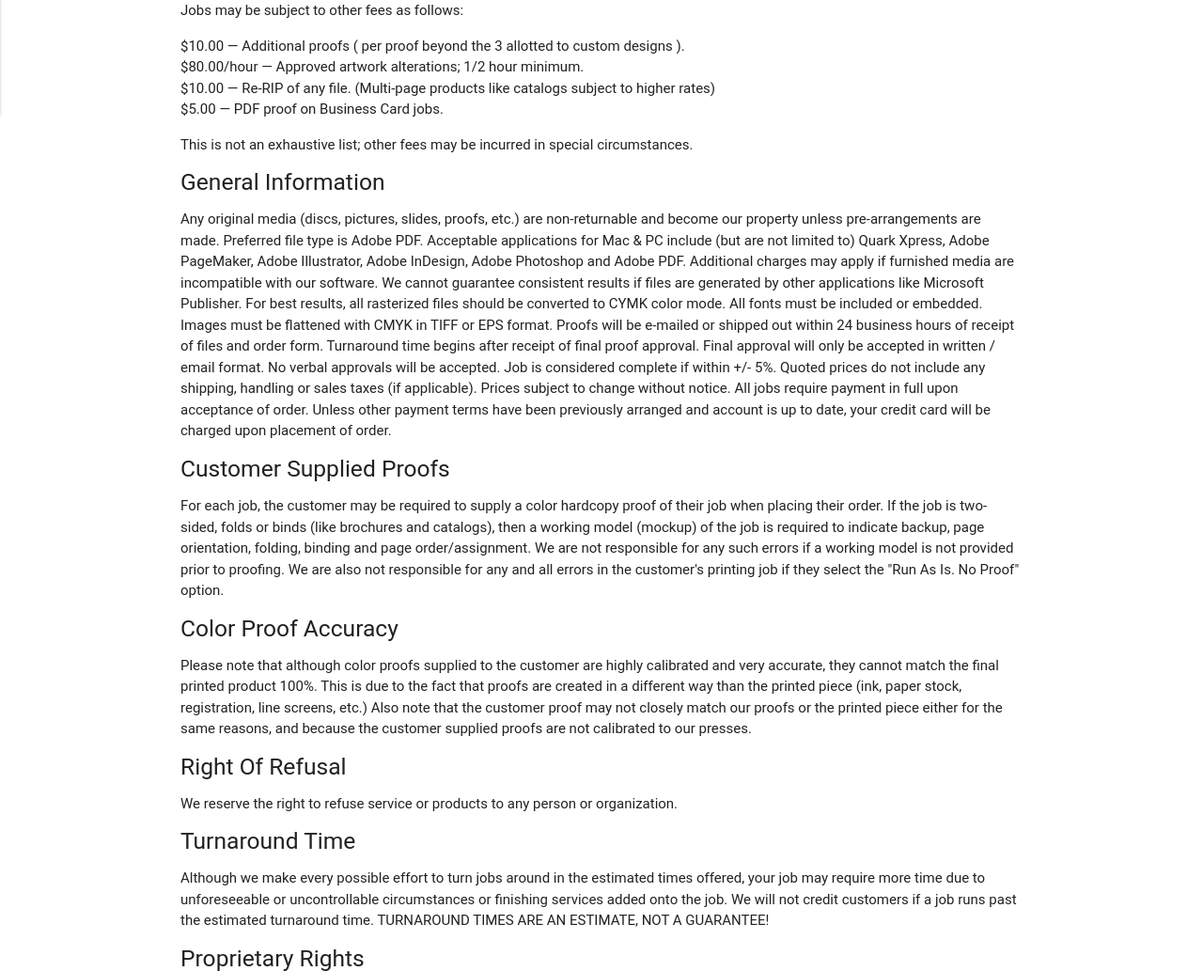
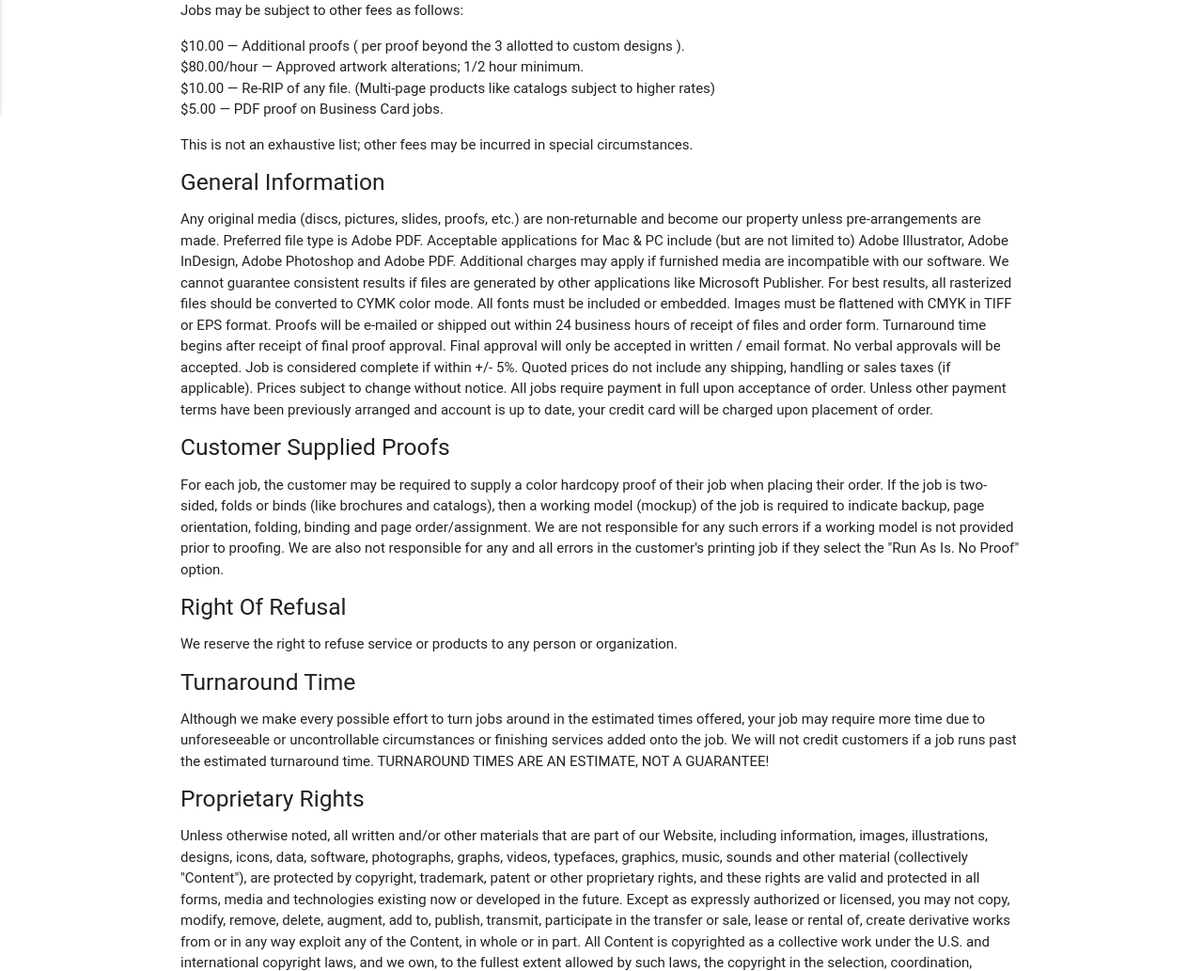
Before and after one commit to wcolts2000/hup-client, a PHP site: page /terms.php in a window 1280 px wide. Shown: the part 738-1771 px from the top of the page at 94% size. Run offline with PHP 8.4, Linux system fonts and the light colour scheme; some libraries are stand-ins or nearby versions; some web fonts are replaced.

Commit message:
faq boilerplate started and terms altered and 404 meta info updated

```diff
--- a/404.php
+++ b/404.php
@@ -1,5 +1,5 @@
-<?php $title = 'Register' ?>
-<?php $description = 'Hurry Up Print registration page' ?>
+<?php $title = '404' ?>
+<?php $description = 'Hurry Up Print 404 not found' ?>
 <?php require('head.php') ?>
 
 <?php require('header.php'); ?>
--- a/terms.php
+++ b/terms.php
@@ -81,7 +81,7 @@
   <p>
     Any original media (discs, pictures, slides, proofs, etc.) are non-returnable and become our property unless
     pre-arrangements are made. Preferred file type is Adobe PDF. Acceptable applications for Mac & PC include (but are
-    not limited to) Quark Xpress, Adobe PageMaker, Adobe Illustrator, Adobe InDesign, Adobe Photoshop and Adobe PDF.
+    not limited to) Adobe Illustrator, Adobe InDesign, Adobe Photoshop and Adobe PDF.
     Additional charges may apply if furnished media are incompatible with our software. We cannot guarantee consistent
     results if files are generated by other applications like Microsoft Publisher. For best results, all rasterized
     files should be converted to CYMK color mode. All fonts must be included or embedded. Images must be flattened
@@ -105,17 +105,6 @@
     required to indicate backup, page orientation, folding, binding and page order/assignment. We are not responsible
     for any such errors if a working model is not provided prior to proofing. We are also not responsible for any and
     all errors in the customer's printing job if they select the "Run As Is. No Proof" option.
-  </p>
-
-  <h5>
-    Color Proof Accuracy
-  </h5>
-  <p>
-    Please note that although color proofs supplied to the customer are highly calibrated and very accurate, they
-    cannot match the final printed product 100%. This is due to the fact that proofs are created in a different way
-    than the printed piece (ink, paper stock, registration, line screens, etc.) Also note that the customer proof may
-    not closely match our proofs or the printed piece either for the same reasons, and because the customer supplied
-    proofs are not calibrated to our presses.
   </p>
 
   <h5>
@@ -343,10 +332,10 @@
     Applicable Law & Other Terms
   </h5>
   <p>
-    Our Website is created, operated and controlled in the state California, in the United States of America. The laws
-    of the State of California will govern the Agreement without giving effect to any principles or conflicts of laws.
-    You hereby consent to the exclusive jurisdiction and venue of courts sitting in California, County of Los Angeles
-    and/or Central District of California in all disputes arising out of or relating to the use of our Website. If any
+    Our Website is created, operated and controlled in the state Nevada, in the United States of America. The laws
+    of the State of Nevada will govern the Agreement without giving effect to any principles or conflicts of laws.
+    You hereby consent to the exclusive jurisdiction and venue of courts sitting in Nevada, County of Washoe
+    of Nevada in all disputes arising out of or relating to the use of our Website. If any
     part of this Agreement is determined to be invalid or unenforceable pursuant to applicable law including, but not
     limited to, the warranty disclaimers and liability limitations set forth above, then the invalid or unenforceable
     provision will be deemed superseded by a valid, enforceable provision that most closely matches the intent of the
```
Also changed, not shown: faq.php (added, +17 -0 lines).
